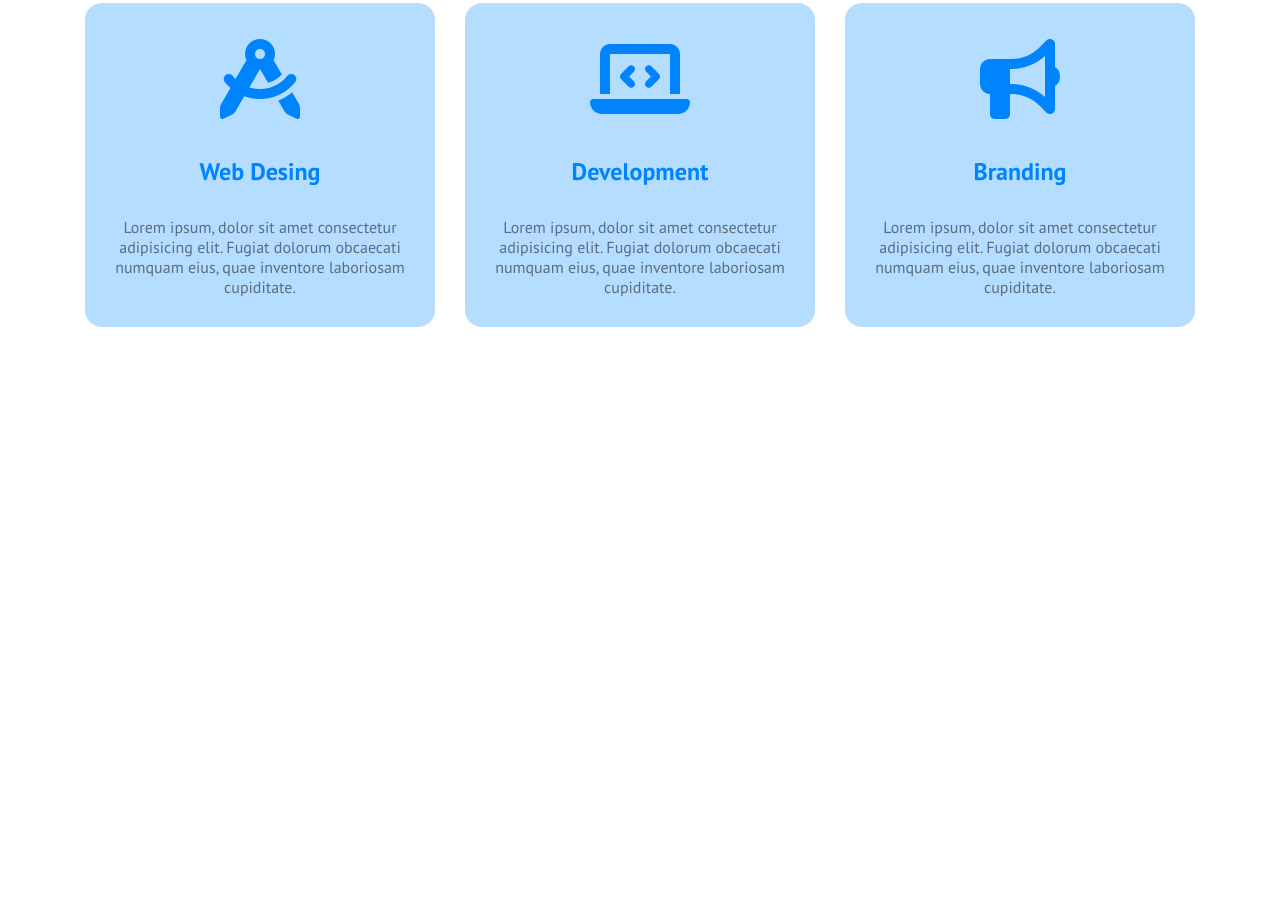
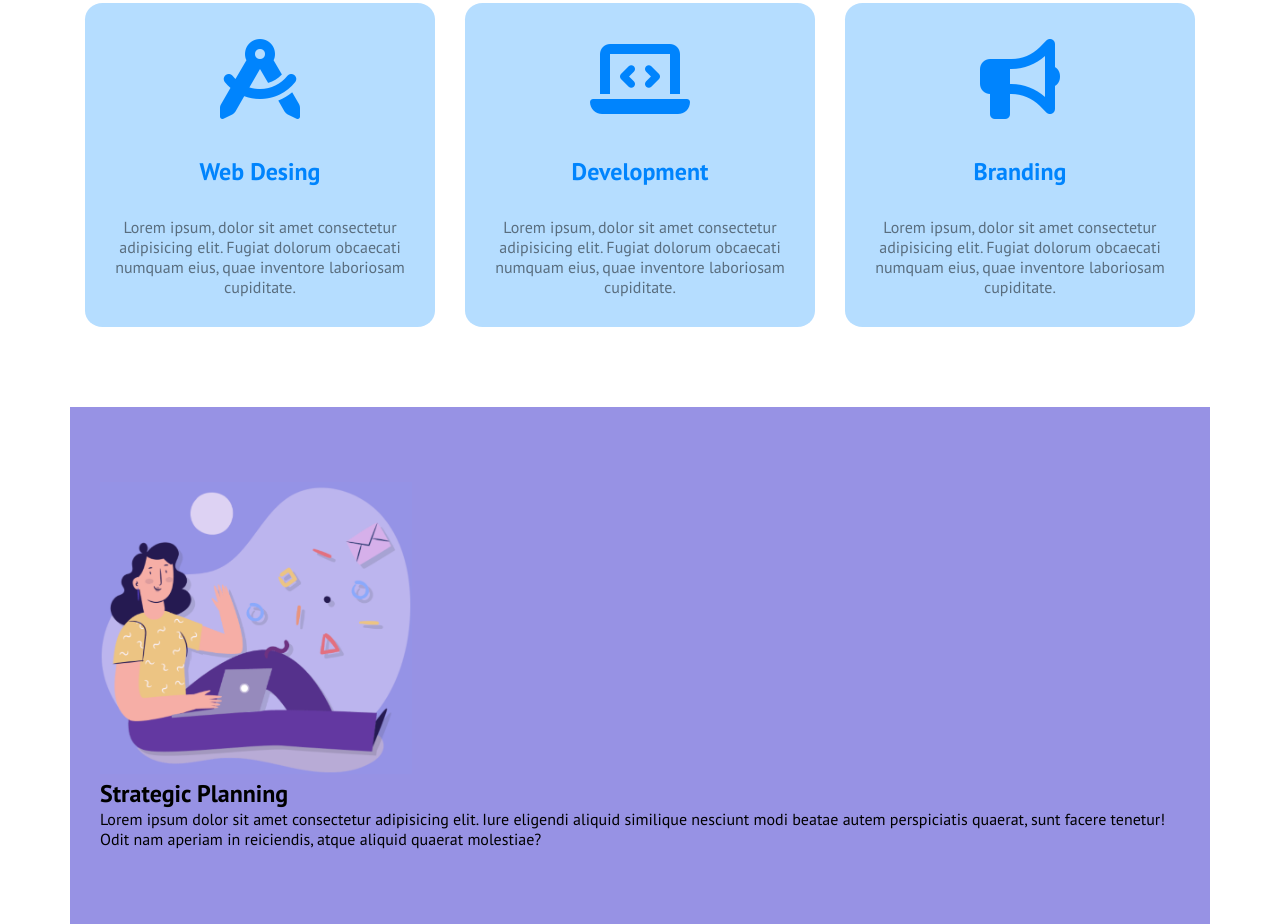
Before and after one commit to Spong3ibob/htmlcss-responsive-layout, a plain HTML site: page index.html in a window 1280 px wide. Shown: the part 471-1395 px from the top of the page. Before the commit the page ends 800 px from the top, so only its background shows below. Drawn offline with Linux system fonts and the light colour scheme.

Commit message:
commit 2

```diff
--- a/css/style.css
+++ b/css/style.css
@@ -9,6 +9,7 @@
 :root{
     --primary-color:#0084fd;
     --primary-card-color:#b5ddff;
+    --secondary-color:#9792e4;
 }
 /* common */
 .container{
@@ -71,6 +72,7 @@ header{
 
 }
 /* main */
+/* highlights */
 .card-highlights1{
     background-color: var(--primary-card-color);
     border-radius: 5%;
@@ -164,3 +166,12 @@ header{
         margin-right: 6.25rem;
     }
 }
+/* stretegigic planning */
+.strategic{
+    background-color: var(--secondary-color);
+    margin-top: 5rem;
+    padding: 4.688rem 1.875rem;
+}
+.planning1-img{
+    max-width: 19.5rem;
+}
--- a/index.html
+++ b/index.html
@@ -67,6 +67,17 @@
                 </div>
             </div>
         </section>
+        <!-- strategic planning -->
+        <section class="container strategic">
+            <div class="planning1">
+                <img src="css/img/planning1.png" alt="" class="planning1-img">
+                <h2>Strategic Planning</h2>
+                <p>Lorem ipsum dolor sit amet consectetur adipisicing elit. Iure eligendi aliquid similique nesciunt modi beatae autem perspiciatis quaerat, sunt facere tenetur! Odit nam aperiam in reiciendis, atque aliquid quaerat molestiae?</p>
+            </div>
+            <div class="planning2">
+
+            </div>
+        </section>
     </main>
 </body>
 </html>
```
